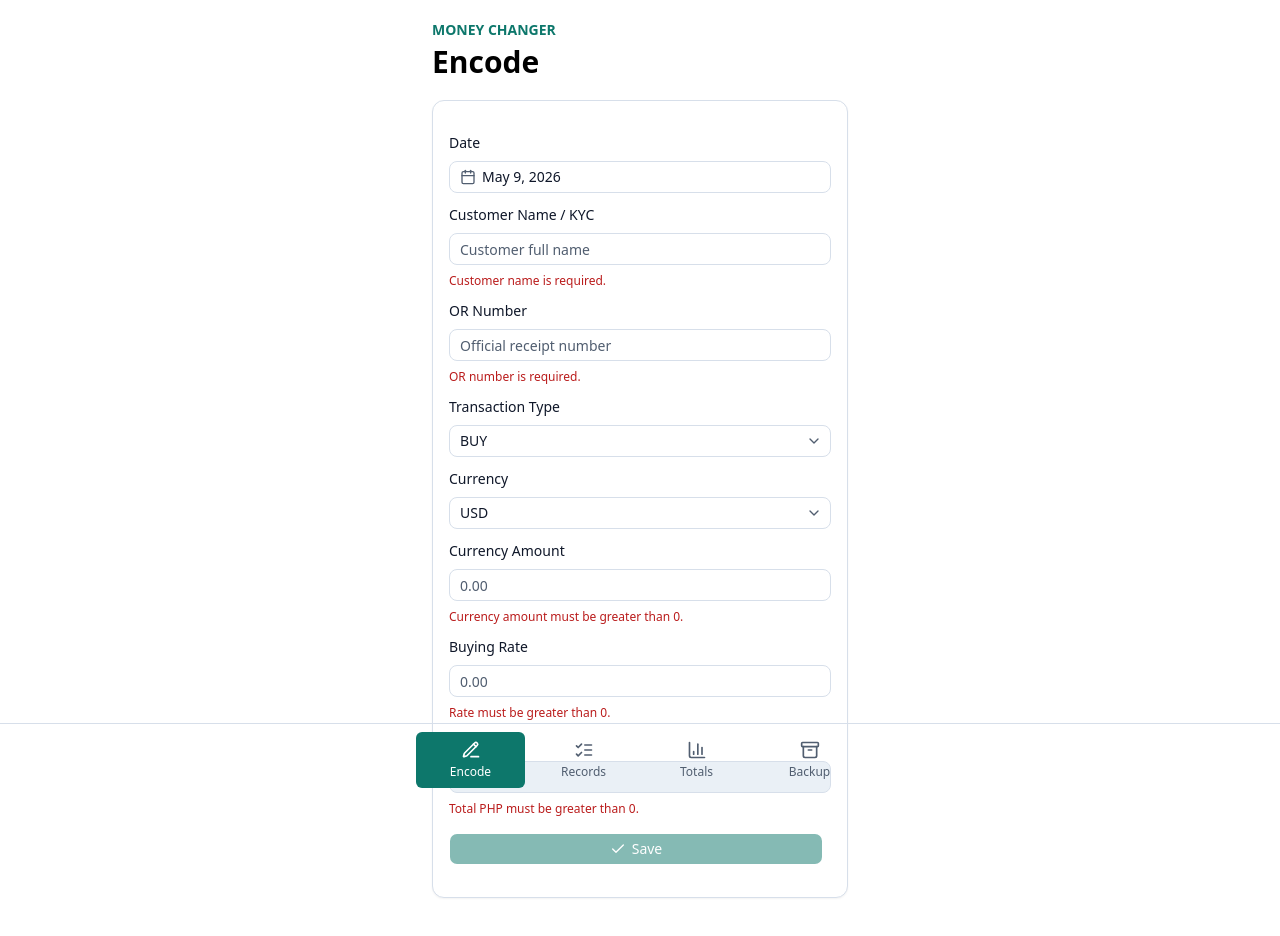
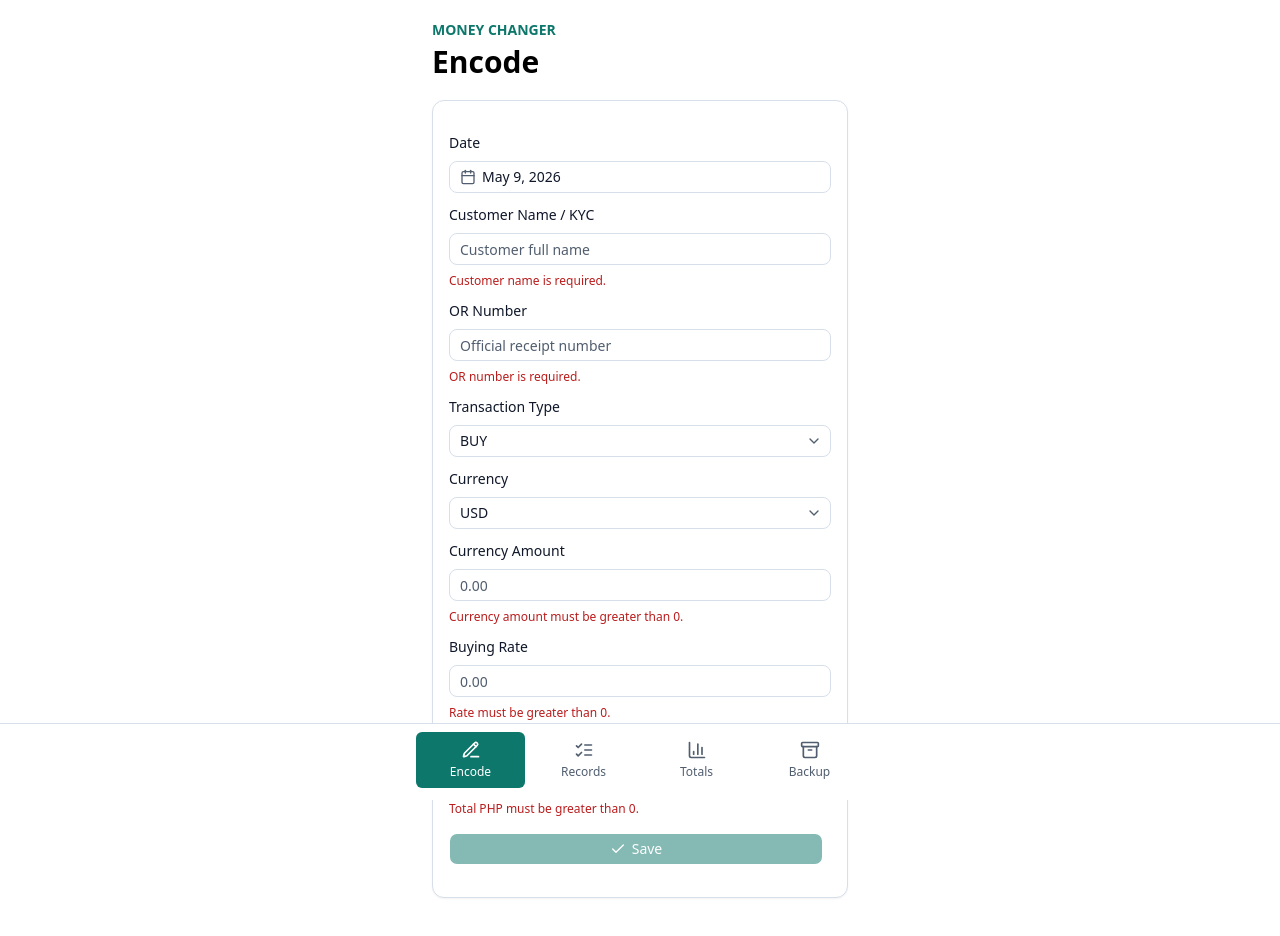
Before and after one commit to princeoncada/money-changer-pwa, a Next.js app: page / in a window 1280 px wide. Shown: the top 936 px of the page. Built offline with nearby package versions, Linux system fonts and the light colour scheme.

Commit message:
fix(ui): change BottomNav background to white for improved visibility

```diff
--- a/src/components/bottom-nav.tsx
+++ b/src/components/bottom-nav.tsx
@@ -15,7 +15,7 @@ const tabs = [
 export function BottomNav({ activeTab, onTabChange }: { activeTab: AppTab; onTabChange: (tab: AppTab) => void }) {
   return (
     <nav
-      className="fixed inset-x-0 bottom-0 z-50 border-t border-border bg-transparent px-2 pb-[max(env(safe-area-inset-bottom),0.75rem)] pt-2"
+      className="fixed inset-x-0 bottom-0 z-50 border-t border-border bg-white px-2 pb-[max(env(safe-area-inset-bottom),0.75rem)] pt-2"
     >
       <div className="mx-auto grid max-w-md grid-cols-4 gap-1">
         {tabs.map((tab) => {
```
